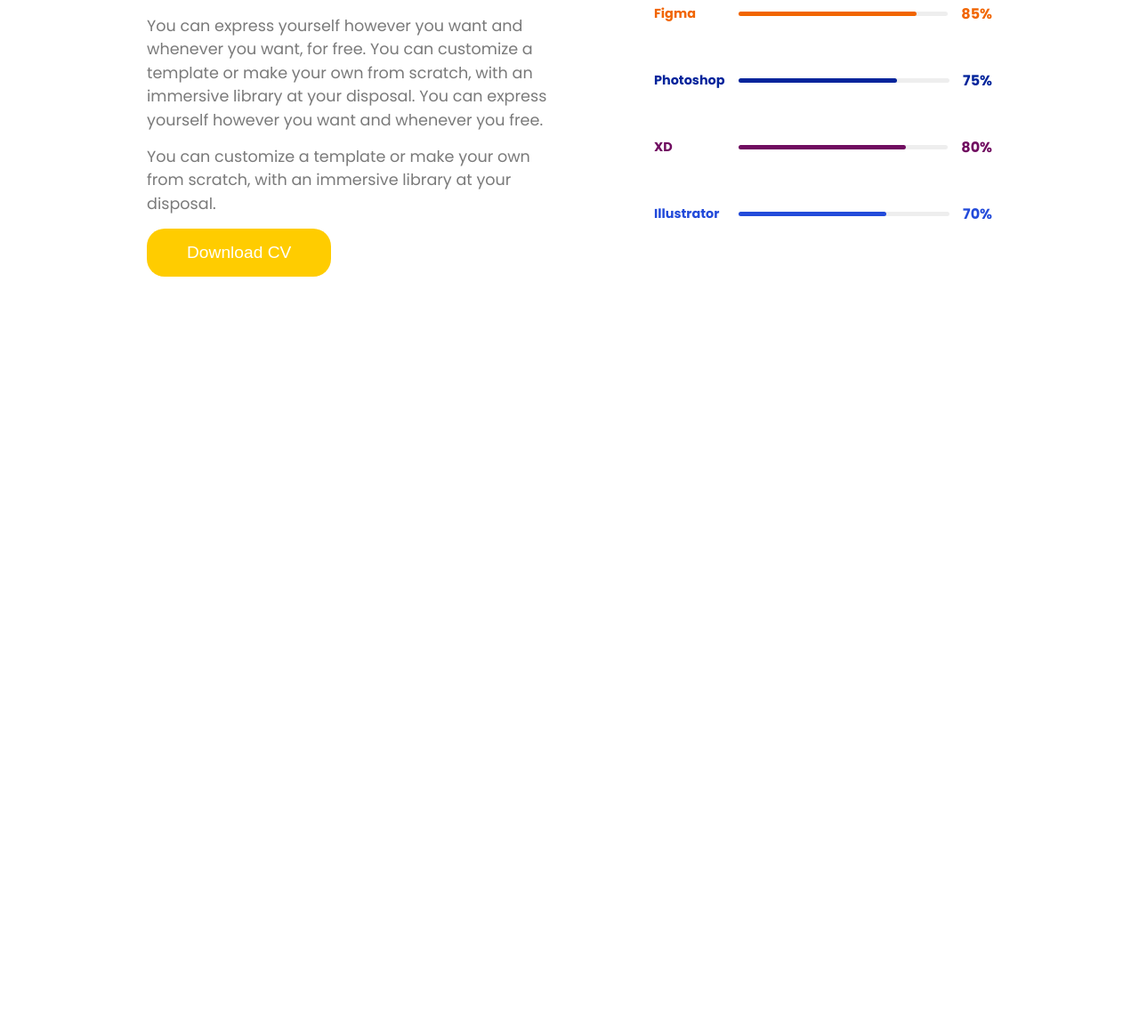
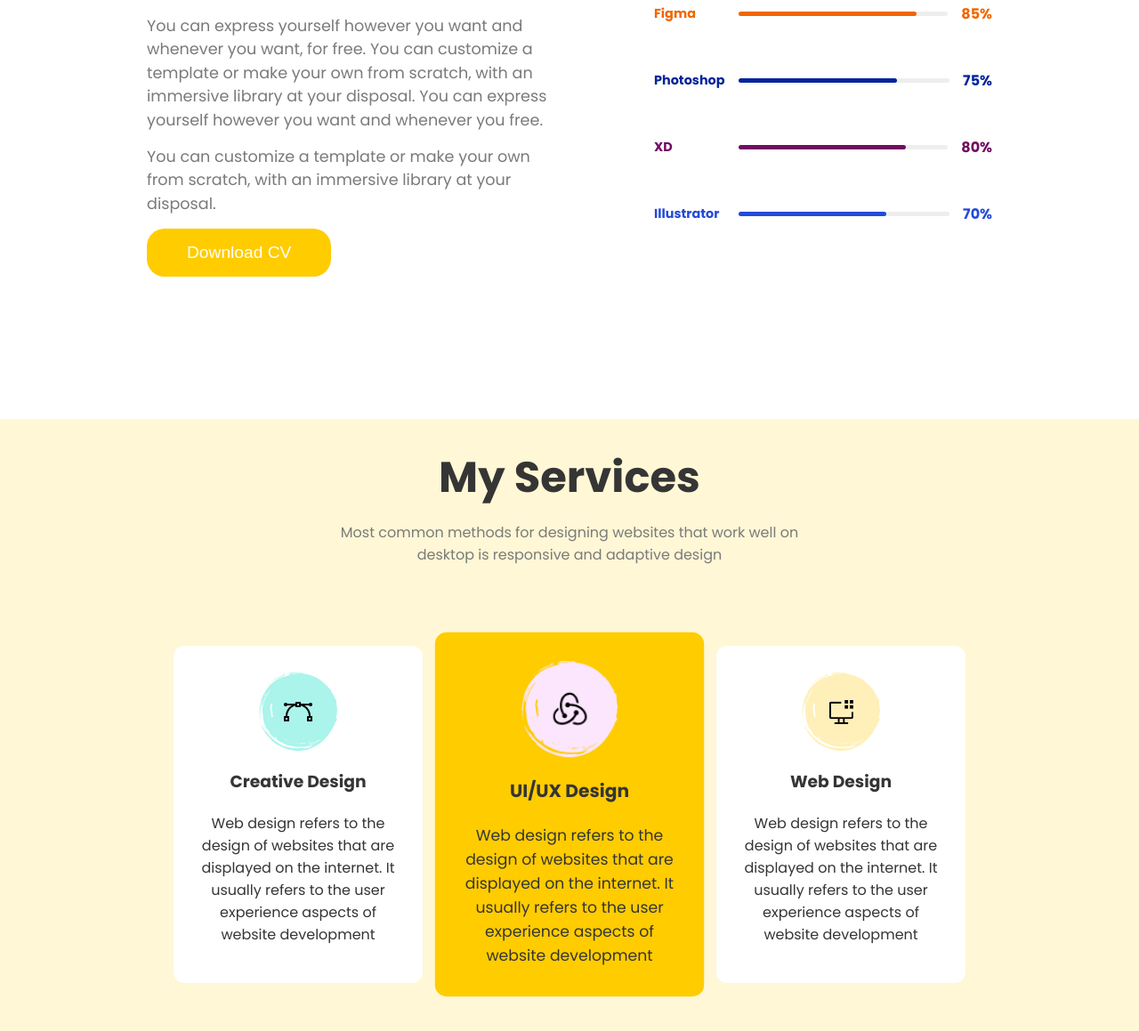
Before and after one commit to MMSFarsi/Creative-2nd-Portfolio, a plain HTML site: page index.html in a window 1280 px wide. Shown: the part 3821-4980 px from the top of the page at 89% size. Before the commit the page ends 4292 px from the top, so only its background shows below. Drawn offline with Linux system fonts and the light colour scheme; a web font is replaced by a local one.

Commit message:
service part done

```diff
--- a/index.html
+++ b/index.html
@@ -33,6 +33,7 @@
     </header>
 
     <main>
+        <!-- Hero Section -->
         <section class="hero-section">
             <div class="hero">
                 <div class="hero-text">
@@ -68,6 +69,7 @@
                 </div>
             </div>
         </section>
+        <!-- Hero Section End -->
 
 
         <section class="about-section">
@@ -86,7 +88,7 @@
 
         </section>
 
-
+        <!-- Card Section -->
         <section class="card-section">
             <div class="cards">
                 <div class="card">
@@ -107,6 +109,7 @@
 
             </div>
         </section>
+        <!-- Card Section End -->
 
 
 
@@ -123,15 +126,9 @@
             </div>
 
          </section>
-
-
-
-
         <!-- Branding Section End -->
 
-
-
-
+        <!-- Help Section -->
         <section class="help-section">
             <div class="help">
                 <div class="help-cards">
@@ -174,6 +171,7 @@
                 </div>
             </div>
         </section>
+         <!-- Help Section End -->
 
         <!-- Expreience Section -->
         <section id="experience">
@@ -204,6 +202,7 @@
         </section>
         <!-- Expreience Section End -->
 
+        <!-- Expert Section -->
         <section id="expert-section">
         <div class="expert">
             <div class="expert-text">
@@ -256,6 +255,39 @@
             </div>
           </div>
         </section>
+         <!-- Expert Section End -->
+
+         <!-- Service Section -->
+          <section id="service-section">
+            <div class="title-text">
+                <h2>My Services</h2>
+                <p>Most common methods for designing websites that work well on <br> desktop is responsive and adaptive design</p>
+            </div>
+
+            <!-- service cards -->
+             <div class="service-cards">
+                    <div class="service-card">
+                        <img src="images/Group 199.png" alt="">
+                        <h3>Creative Design</h3>
+                        <p>Web design refers to the design of websites that are displayed on the internet. It usually refers to the user experience aspects of website development</p>
+                    </div>
+                    <div class="service-card special-card">
+                        <img src="images/Frame.png" alt="">
+                        <h3>UI/UX Design</h3>
+                        <p>Web design refers to the design of websites that are displayed on the internet. It usually refers to the user experience aspects of website development</p>
+                    </div>
+                    <div class="service-card">
+                        <img src="images/Frame (1).png" alt="">
+                        <h3>Web Design</h3>
+                        <p>Web design refers to the design of websites that are displayed on the internet. It usually refers to the user experience aspects of website development</p>
+                    </div>
+             </div>
+          </section>
+
+
+
+         <!-- Service Section End -->
+
 
 
 
--- a/styles.css
+++ b/styles.css
@@ -563,6 +563,54 @@
   }
 
 
+  /* Service Section */
+  #service-section{
+    background-color: #FFF7D5;
+    padding-bottom: 30px;
+    padding: 30px;
+  }
+  #service-section .title-text{
+    text-align: center;
+  }
+  #service-section .title-text h2{
+    font-weight: bold;
+    font-size: 3rem;
+    margin-bottom: 13px;
+  }
+  #service-section .title-text p{
+    color: #7A7A7A;
+  }
+
+
+  .service-cards{
+    margin: 90px 165px;
+    display: flex;
+    gap: 25px;
+  }
+.service-card{
+    width: 30%;
+    padding: 30px 20px;
+    text-align: center;
+    background-color: white;
+    border-radius: 12px;
+
+}
+.special-card{
+    background-color: #FFCC00;
+    height: 40%;
+    transform: scale(1.08);
+}
+.service-card img{
+    display: block;
+    margin: auto;
+    margin-bottom: 20px;
+
+}
+.service-card h3{
+    margin-bottom: 20px;
+}
+
+
 
 
 
```
Also changed, not shown: images/Frame (1).png (added), images/Frame.png (added), images/Group 199.png (added).
